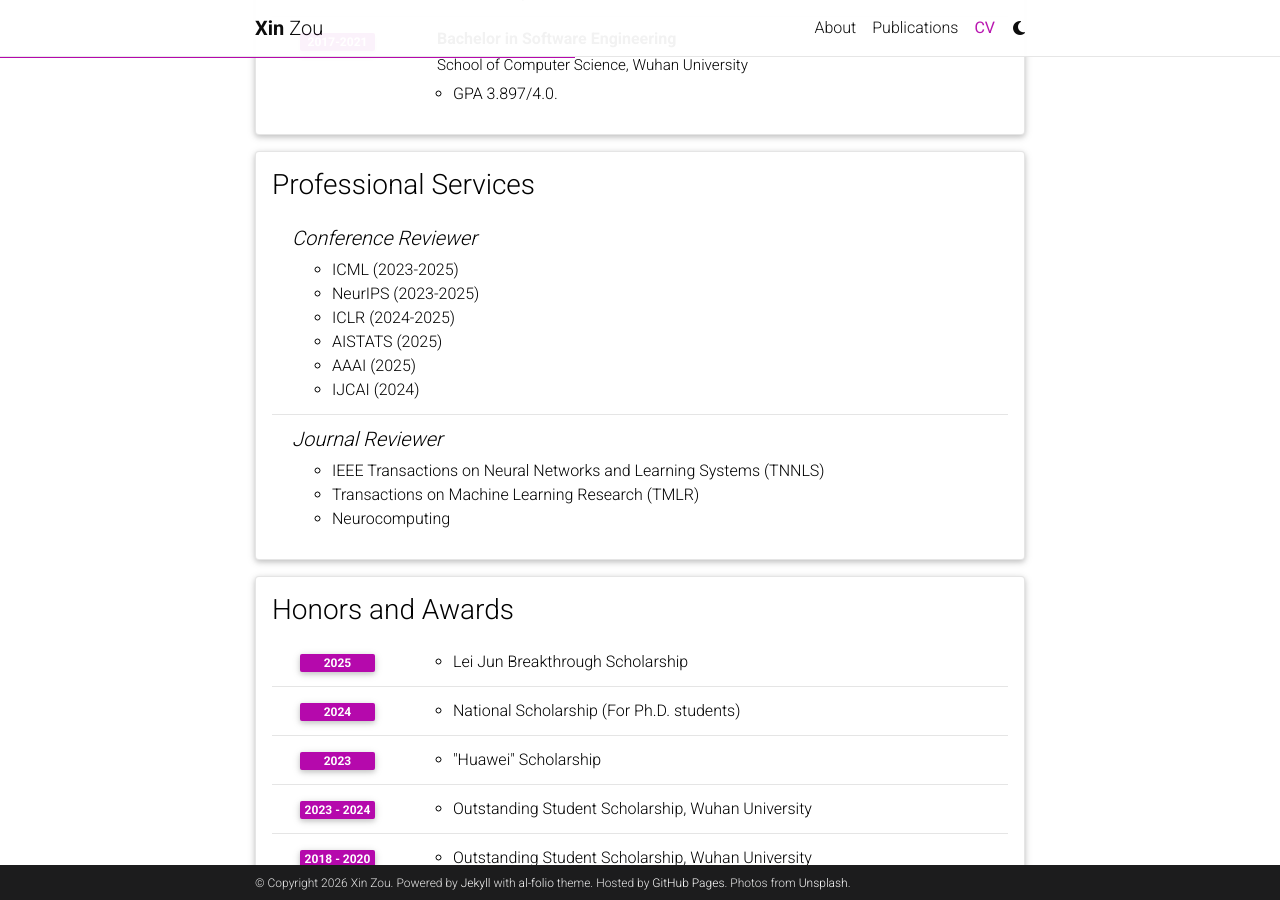
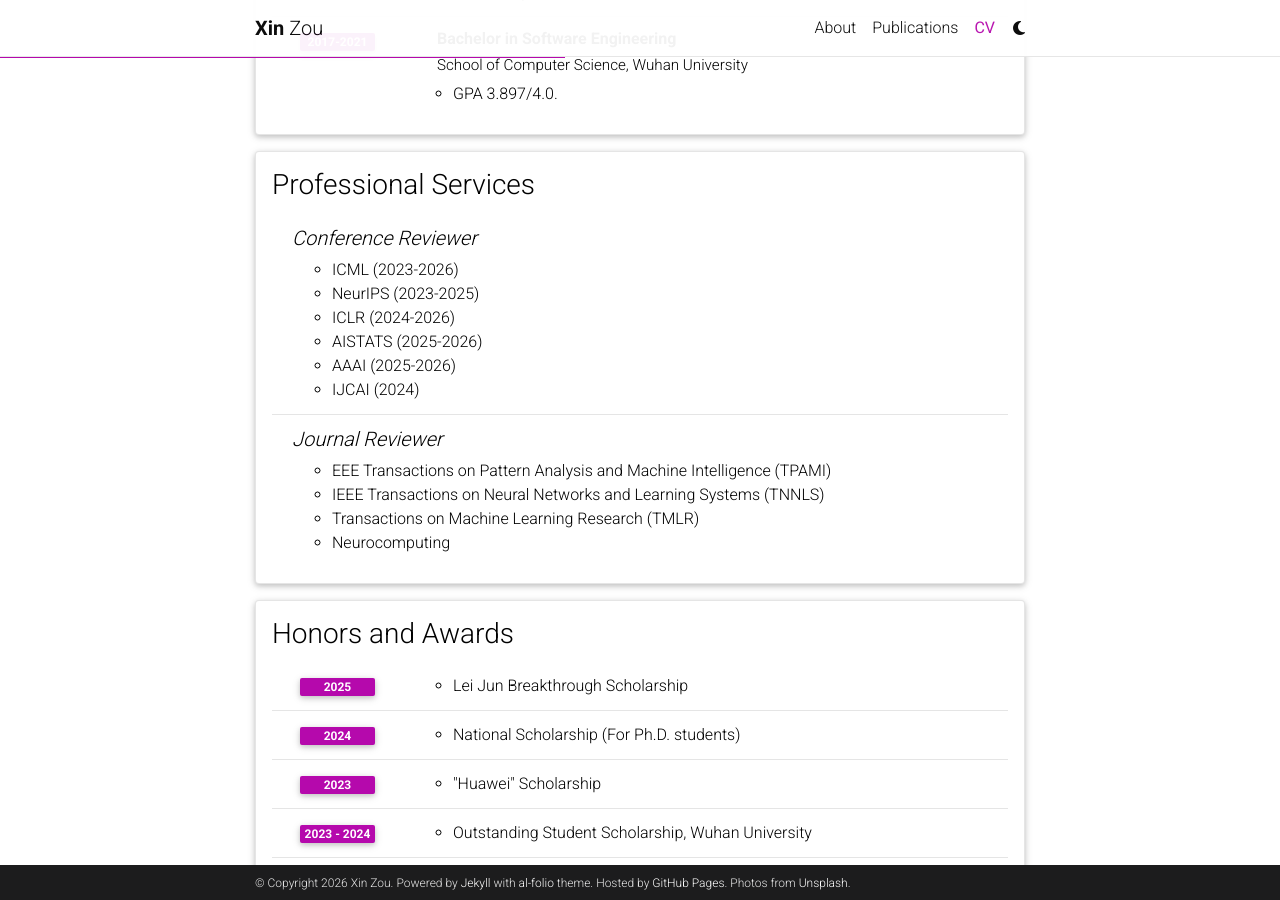
Before and after one commit to ZouXinn/ZouXinn.github.io, a Jekyll site: the page built from _pages/cv.md, in a window 1280 px wide and 900 px high, scrolled down 600 px. Built offline with Jekyll 4.4.1, drawn with Linux system fonts in a browser that asks for light colours; comment, search, counter and statistics services are not loaded; a style sheet for code colours, icons or effects is not loaded.

Commit message:
add review experience

```diff
--- a/_data/cv.yml
+++ b/_data/cv.yml
@@ -58,15 +58,16 @@
   contents:
     - title: Conference Reviewer
       items:
-      - ICML (2023-2025)
+      - ICML (2023-2026)
       - NeurIPS (2023-2025)
-      - ICLR (2024-2025)
-      - AISTATS (2025)
-      - AAAI (2025)
+      - ICLR (2024-2026)
+      - AISTATS (2025-2026)
+      - AAAI (2025-2026)
       - IJCAI (2024)
 
     - title: Journal Reviewer
       items:
+      - EEE Transactions on Pattern Analysis and Machine Intelligence (TPAMI)
       - IEEE Transactions on Neural Networks and Learning Systems (TNNLS)
       - Transactions on Machine Learning Research (TMLR)
       - Neurocomputing
```
